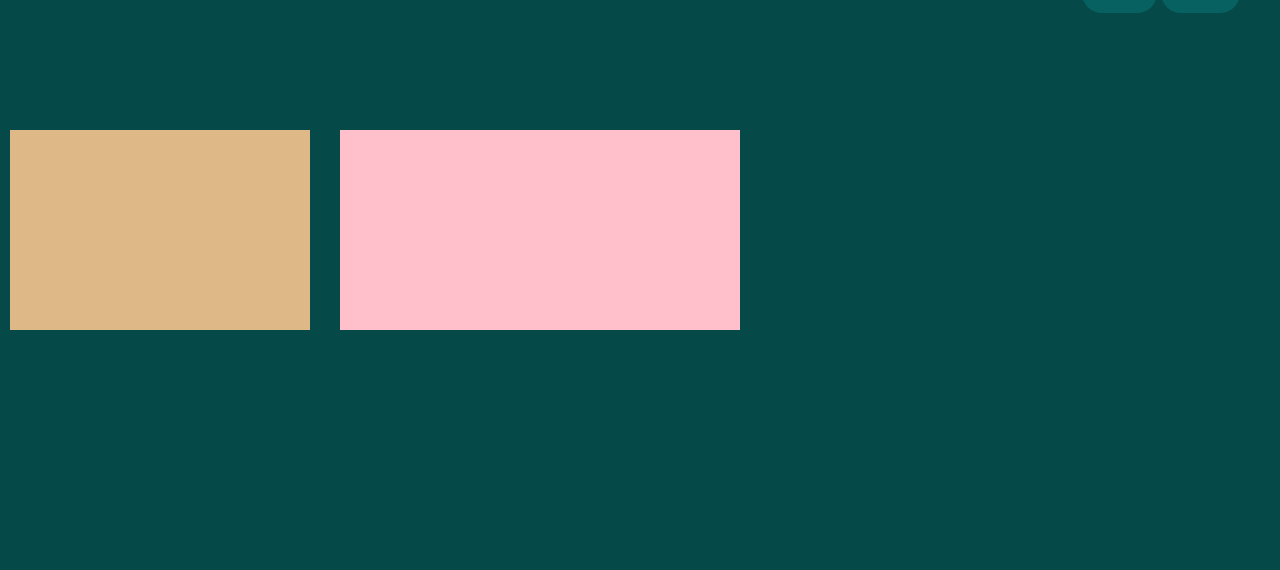
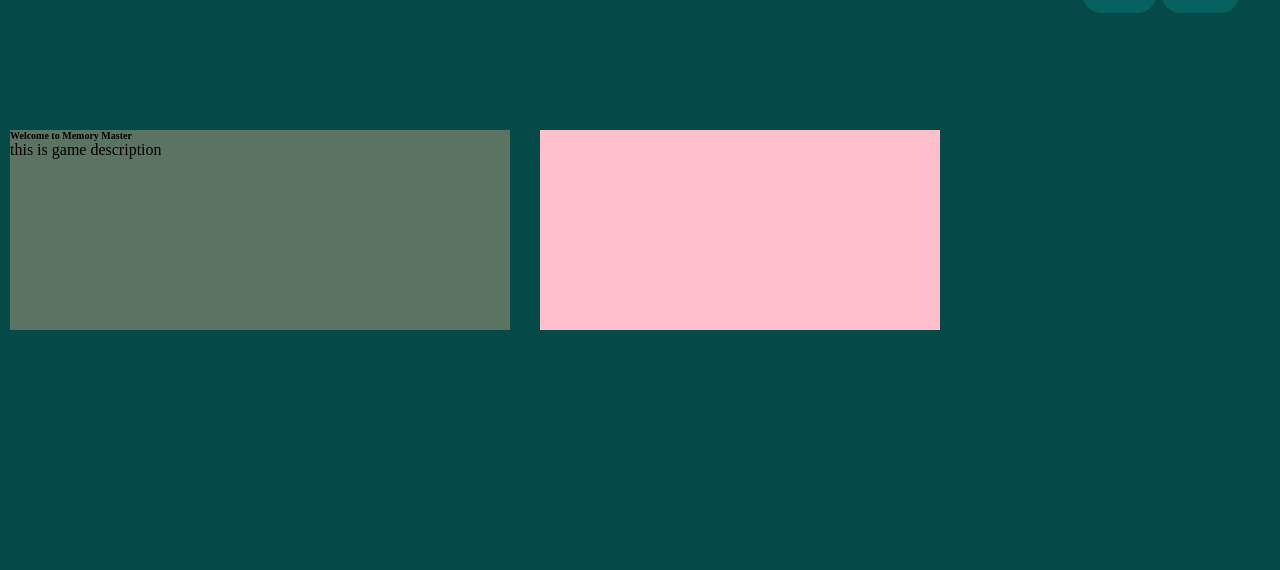
Before and after one commit to SohailMG/GameWebsite, a PHP site: page / in a window 1280 px wide. Shown: the part 76-646 px from the top of the page. Run offline with PHP 8.4, Linux system fonts and the light colour scheme.

Commit message:
added h1 and p tag on box1

```diff
--- a/Common.php
+++ b/Common.php
@@ -8,7 +8,7 @@ function outputNavbar($pagename){
 
     for($i = 0; $i < count($pagenames); $i++){
 
-        echo '<a' . 'href="' . $pageAddresses[$i] . '">' . $pagenames[$i] . '</a';
+        echo '<a' . 'href="' . $pageAddresses[$i] . '">' . $pagenames[$i] . '</a>';
     }
     echo '</div>';
 
--- a/Game.php
+++ b/Game.php
@@ -13,7 +13,9 @@
 
             <?php
             include('Common.php');
+            outputNavbar("Game")
             ?>
+
         </nav>
 </body>
 </html>
--- a/index.php
+++ b/index.php
@@ -21,16 +21,15 @@
     <header></header>
 
 
+
     <nav>
-
         <div class="navbar">
             <a href="index.php">Home</a>
             <a href="Game.php">Game</a>
-            <a href="#">How to play</a>
+            <a href="HowToPlay.php">How to play</a>
             <a href="leaderbaord.php">Leadersboard</a>
             <a href="Contact.php">Contact</a>
         </div>
-
         <div class="signbtns">
             <a class="selected" href="Sign-in.html">Sign-in</a>
             <a class="selected" href="Sign-up.html">Sign-up</a>
@@ -40,8 +39,11 @@
 
 
     <main>
-        <div class="box1"></div>
-        <div class="box2"></div>
+            <div class="box1">
+                <h1>Welcome to Memory Master</h1>
+                <p>this is game description</p>
+            </div>
+            <div class="box2"></div>
     </main>
 
 
--- a/style.css
+++ b/style.css
@@ -55,9 +55,12 @@ main {
   position: relative;
   top: 30px;
   left: 10px;
-  width: 300px;
+  width: 500px;
   height: 200px;
-  background-color: burlywood;
+  background-color: rgba(222, 184, 135, 0.391);
+}
+.box1 h1 {
+  font-size: 10px;
 }
 .box2 {
   position: relative;
```
